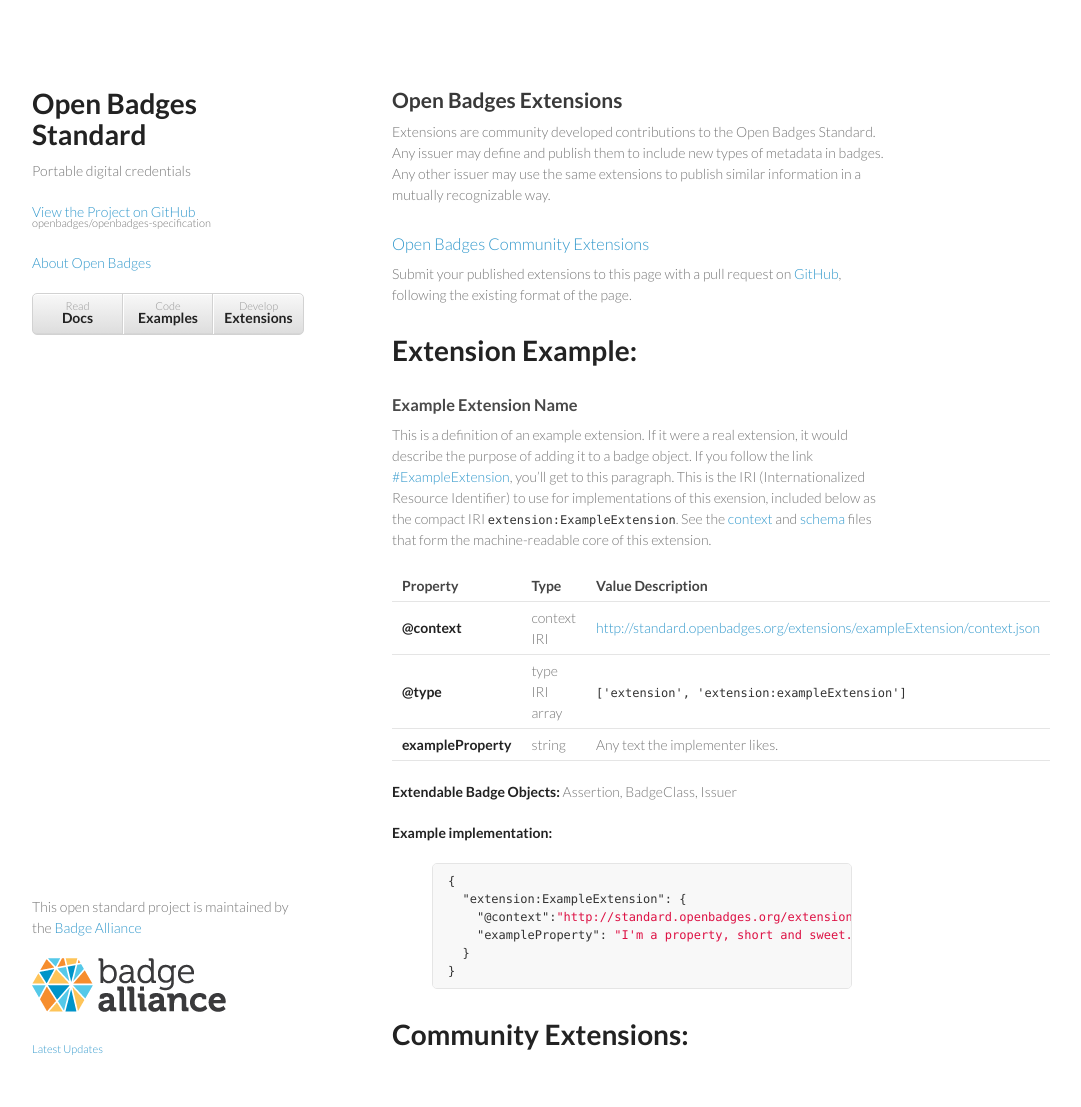
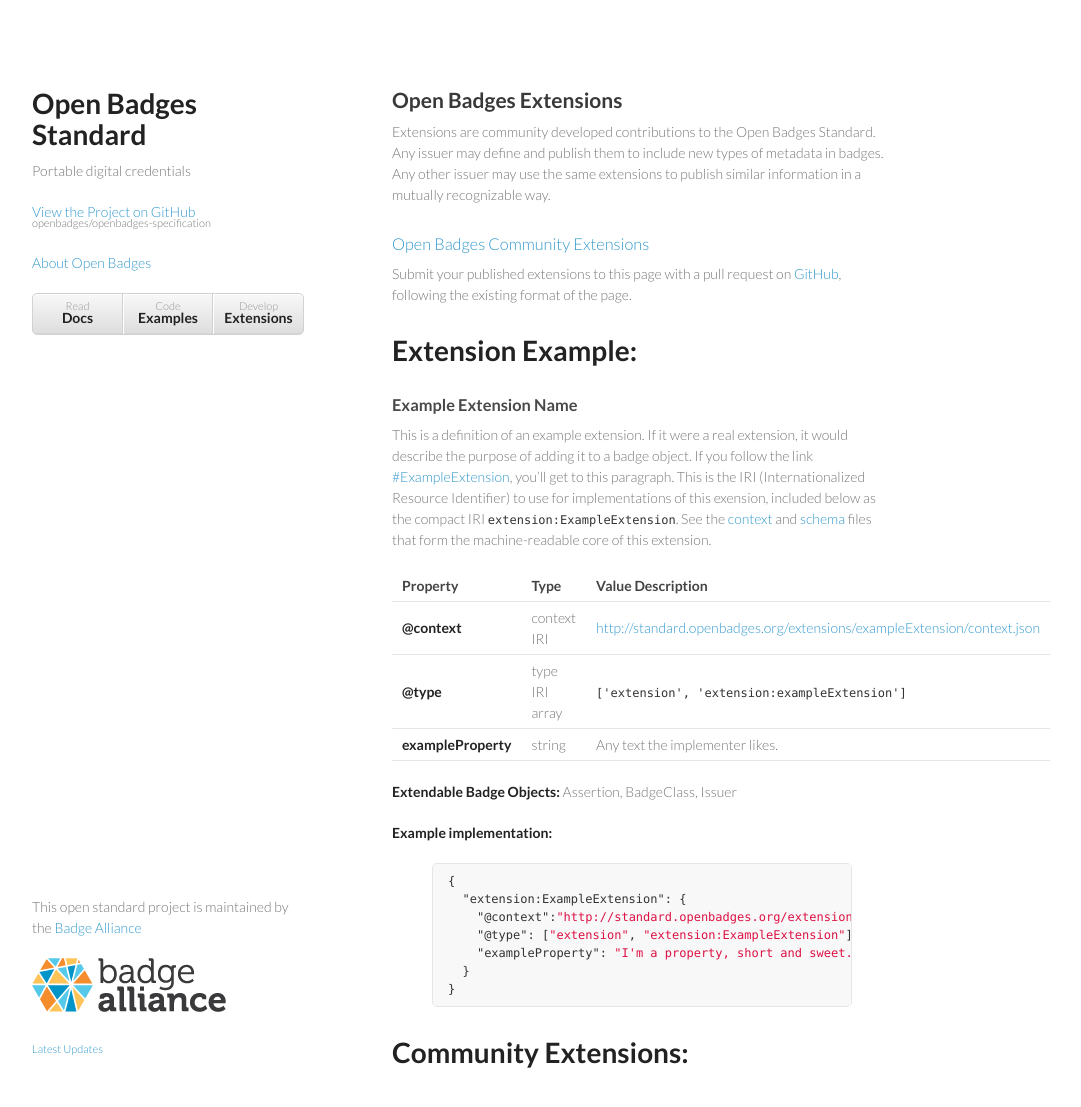
Before and after one commit to 1EdTech/openbadges-specification, a Jekyll site: the page built from extensions/index.md, in a window 1280 px wide and 1128 px high. Shown: the top 1107 px of the window, without its empty margins (178-1259 px from the left). Built offline with Jekyll 4.4.1, drawn with Linux system fonts in a browser that asks for light colours.

Commit message:
add type to example extension example implementation

```diff
--- a/extensions/index.md
+++ b/extensions/index.md
@@ -31,6 +31,7 @@ Assertion, BadgeClass, Issuer
 {
   "extension:ExampleExtension": {
     "@context":"http://standard.openbadges.org/extensions/exampleExtension/context.json",
+    "@type": ["extension", "extension:ExampleExtension"],
     "exampleProperty": "I'm a property, short and sweet."
   }
 }
```
Also changed, not shown: README.md.
